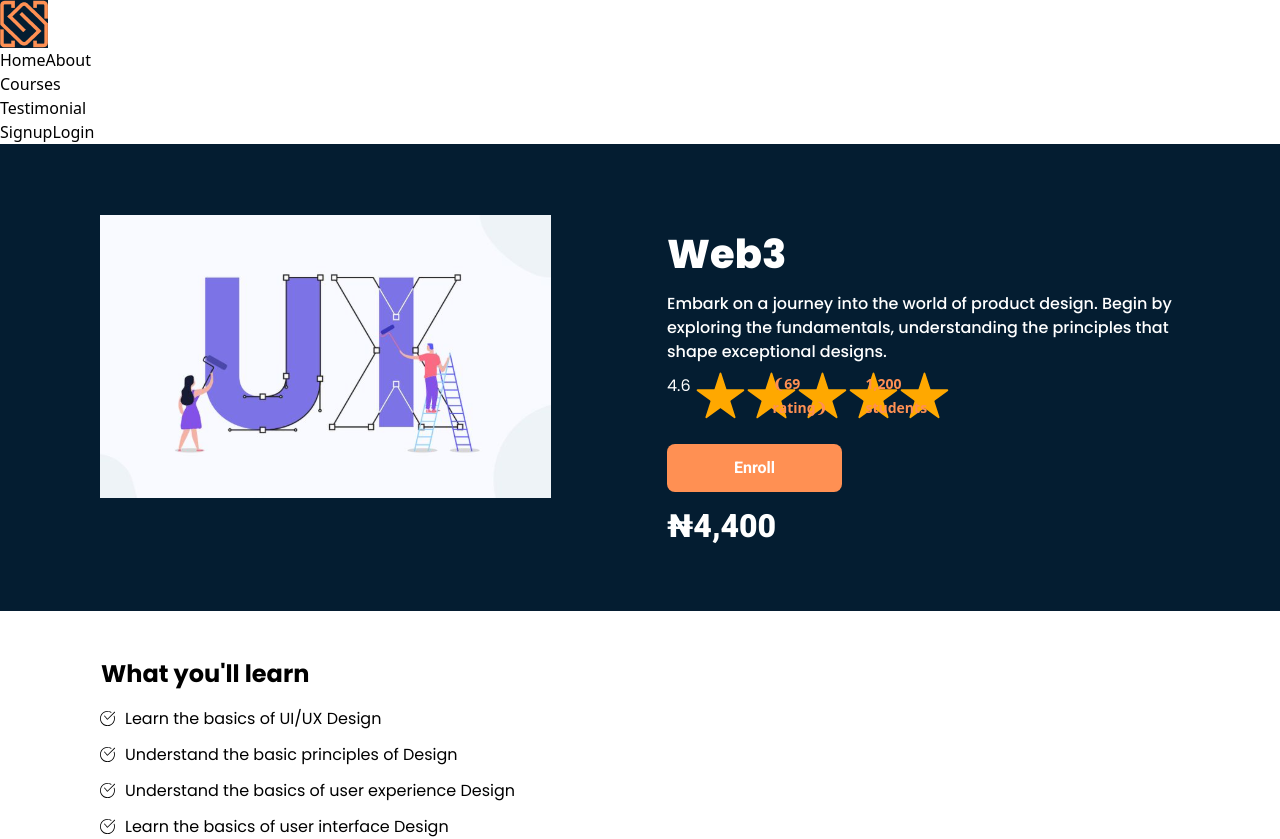
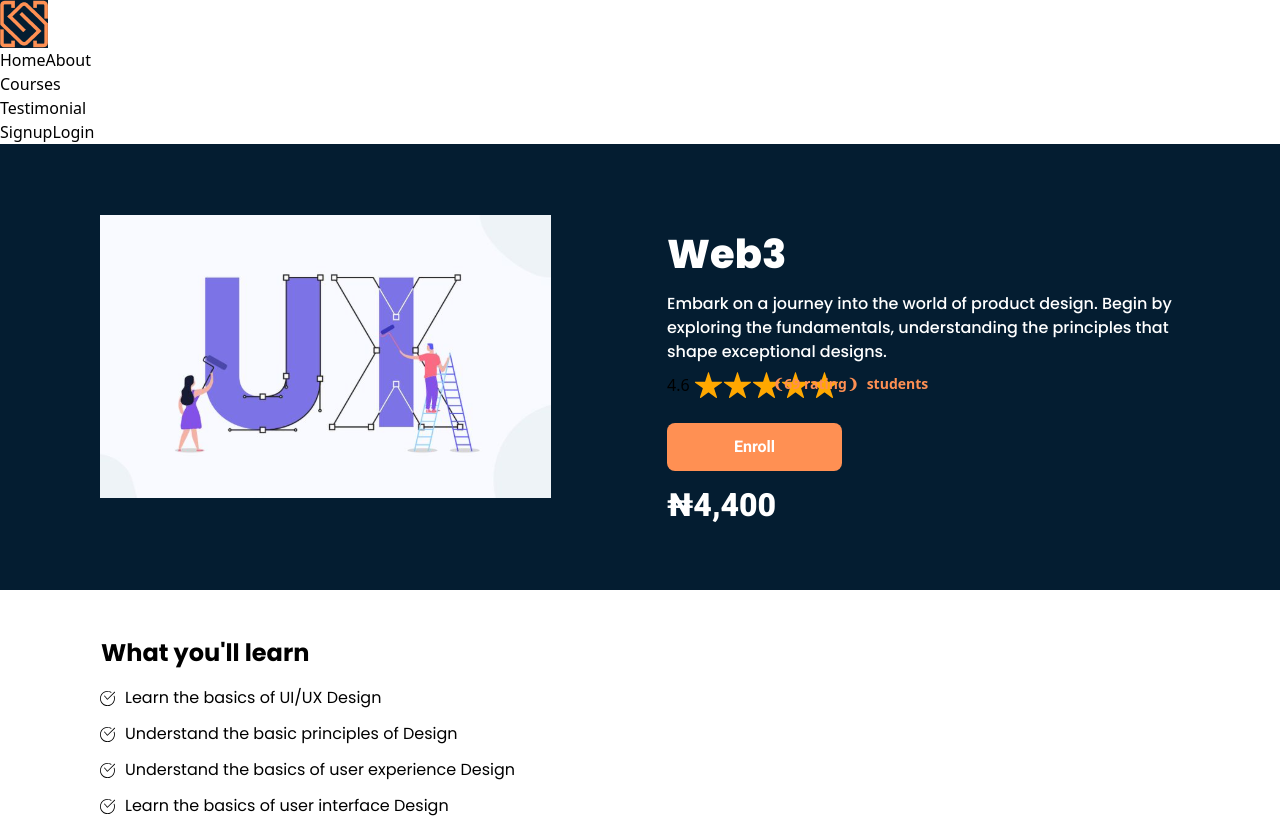
Before and after one commit to GenesysLearnable/LMS-A-FE-1, a React (Vite) app: page /course/web3 in a window 1280 px wide. Shown: the top 839 px of the page. Built offline with nearby package versions, Linux system fonts and the light colour scheme.

Commit message:
Some minor modification

```diff
--- a/src/Components/Courses/CourseKeyInfo.jsx
+++ b/src/Components/Courses/CourseKeyInfo.jsx
@@ -1,50 +1,37 @@
-import StarRating from "./StarRatings"
-import CourseStyle from "./CourseKeyInfo.module.css"
-import Button from "../Landingpage/Button"
-import { LoginStatus } from "../../LoginContext"
+import Style from './CourseKeyInfo.module.css';
+import Button from '../Landingpage/Button';
+import { LoginStatus } from '../../LoginContext';
+import CourseRating from './CourseRating';
 
-const CourseKeyPoints = function ({img, title, text, students, price}) {
-
-  const loginStatus = LoginStatus()
+const CourseKeyPoints = function ({ img, title, text, students, price }) {
+  const loginStatus = LoginStatus();
 
   return (
-    <div className={CourseStyle.course__description}>
-      <div className={CourseStyle.course__image}>
+    <div className={Style.course__description}>
+      <div className={Style.course__image}>
         <img src={img} alt="UI/UX Design" />
       </div>
-      <div className={CourseStyle.course__details}>
+      <div className={Style.course__details}>
         <h1>{title}</h1>
 
-        <div className={CourseStyle.course__general__info}>
-          <div className={CourseStyle.course__quick__info}>
-            <h3>
-              {text}
+        <div className={Style.course__general__info}>
+          <div className={Style.course__quick__info}>
+            <h3>{text}</h3>
 
-            </h3>
-            <div className={CourseStyle.course__rating}>
-              <h4>4.6</h4>
-
-              <div className={CourseStyle.star__rating}>
-                <StarRating />
-                <StarRating />
-                <StarRating />
-                <StarRating />
-                <StarRating />
-              </div>
-
-              <h5>&#10088;69 rating&#10089;</h5>
-
-              <h5 className={CourseStyle.students}>{students} students</h5>
-            </div>
+            <CourseRating />
           </div>
-          <div className={CourseStyle.enrollment}>
-              <Button title={"Enroll"} bg={"bg-[#ff9053]"} path={loginStatus ? "/other" : "/signup"} />
+          <div className={Style.enrollment}>
+            <Button
+              title={'Enroll'}
+              bg={'bg-[#ff9053]'}
+              path={loginStatus ? '/other' : '/signup'}
+            />
             <h2>&#8358;{price}</h2>
           </div>
         </div>
       </div>
     </div>
-  )
-}
+  );
+};
 
-export default CourseKeyPoints
+export default CourseKeyPoints;
--- a/src/Components/Courses/CourseKeyInfo.module.css
+++ b/src/Components/Courses/CourseKeyInfo.module.css
@@ -51,34 +51,6 @@
   max-width: 678px;
 }
 
-.course__rating {
-  width: 298.43px;
-  height: auto;
-  display: flex;
-  gap: 4px;
-}
-
-.course__rating > div {
-  display: flex;
-}
-
-.course__rating h4 {
-  font-weight: 400;
-  font-size: 16px;
-  line-height: 27.2px;
-}
-
-.course__rating h5 {
-  color: #ff9053;
-  font-weight: 600;
-  font-size: 14px;
-  line-height: 23.8px;
-}
-
-.students {
-  padding-left: 4px;
-}
-
 .enrollment {
   width: 175px;
 }
--- /dev/null
+++ b/src/Components/Courses/CourseRating.jsx
@@ -0,0 +1,24 @@
+import StarRating from './StarRatings';
+import Style from './CourseRating.module.css';
+
+const CourseRating = function () {
+  return (
+    <div className={Style.course__rating}>
+      <h4>4.6</h4>
+
+      <div className={Style.star__rating}>
+        <StarRating />
+        <StarRating />
+        <StarRating />
+        <StarRating />
+        <StarRating />
+      </div>
+
+      <h5>&#10088;69 rating&#10089;</h5>
+
+      <h5 className={Style.students}> students</h5>
+    </div>
+  );
+};
+
+export default CourseRating;
--- /dev/null
+++ b/src/Components/Courses/CourseRating.module.css
@@ -0,0 +1,27 @@
+.course__rating {
+  width: 298.43px;
+  height: auto;
+  display: flex;
+  gap: 4px;
+}
+
+.course__rating > div {
+  display: flex;
+}
+
+.course__rating h4 {
+  font-weight: 400;
+  font-size: 16px;
+  line-height: 27.2px;
+}
+
+.course__rating h5 {
+  color: #ff9053;
+  font-weight: 600;
+  font-size: 14px;
+  line-height: 23.8px;
+}
+
+.students {
+  padding-left: 4px;
+}
```
Also changed, not shown: src/Components/Courses/Course/CourseDetails.jsx (+21 -21 lines).
